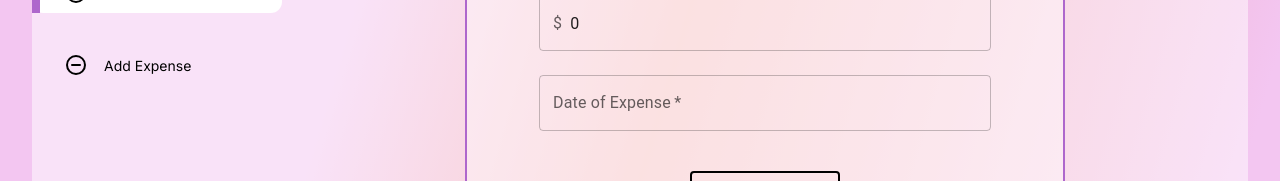
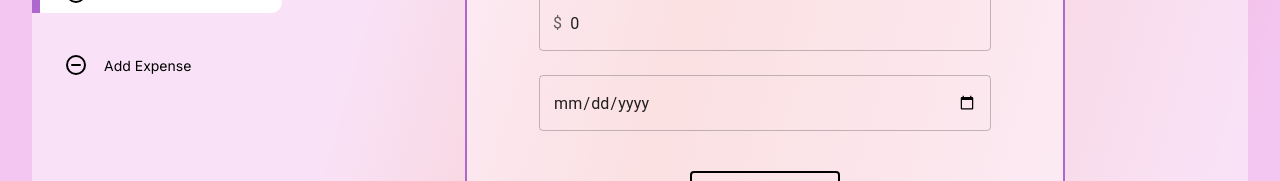
Before and after one commit to StephaniePlomp/budget-manager-app, a React (Create React App) app: page /budget-manager-app/add-income in a window 1280 px wide. Shown: the part 330-511 px from the top of the page. Built offline with nearby package versions, Linux system fonts and the light colour scheme.

Commit message:
placeholder for safari browser

```diff
--- a/src/components/expense/Expense.js
+++ b/src/components/expense/Expense.js
@@ -151,7 +151,6 @@ const Expense = ({ setIsAdded }) => {
                         helperText={dateError && "Please select the date"}
                         onFocus={onDateFocus}
                         onBlur={onBlurFocus}
-                        placeholder="mm/dd/yyyy"
                     />
 
                     <TextField
--- a/src/components/income/Income.js
+++ b/src/components/income/Income.js
@@ -28,8 +28,6 @@ const Income = ({ isAdded, setIsAdded }) => {
         setAmount(val);
     }
 
-    const onDateFocus = (e) => (e.target.type = "date");
-    const onBlurFocus = (e) => {if(e.target.value === '') {e.target.type = 'text'}}
     const onDateChange = e => setDate(e.target.value)
     const formatDate = moment(moment((date), 'YYYY-MM-DD')).format('MM-DD-YYYY');
 
@@ -123,16 +121,13 @@ const Income = ({ isAdded, setIsAdded }) => {
                     />
                     <TextField
                         className='textfield'
-                        label="Date of Expense"
-                        type='text'
-                        id='date'
+                        type='date'
                         value={date}
                         onChange={onDateChange}
                         required
                         error={dateError}
                         helperText={dateError && "Please select the date"}
-                        onFocus={onDateFocus}
-                        onBlur={onBlurFocus}
+                        placeholder="mm/dd/yyyy"
                     />
                     <Typography align='center'>
                         <button className='add-btn'>Submit</button>
```
